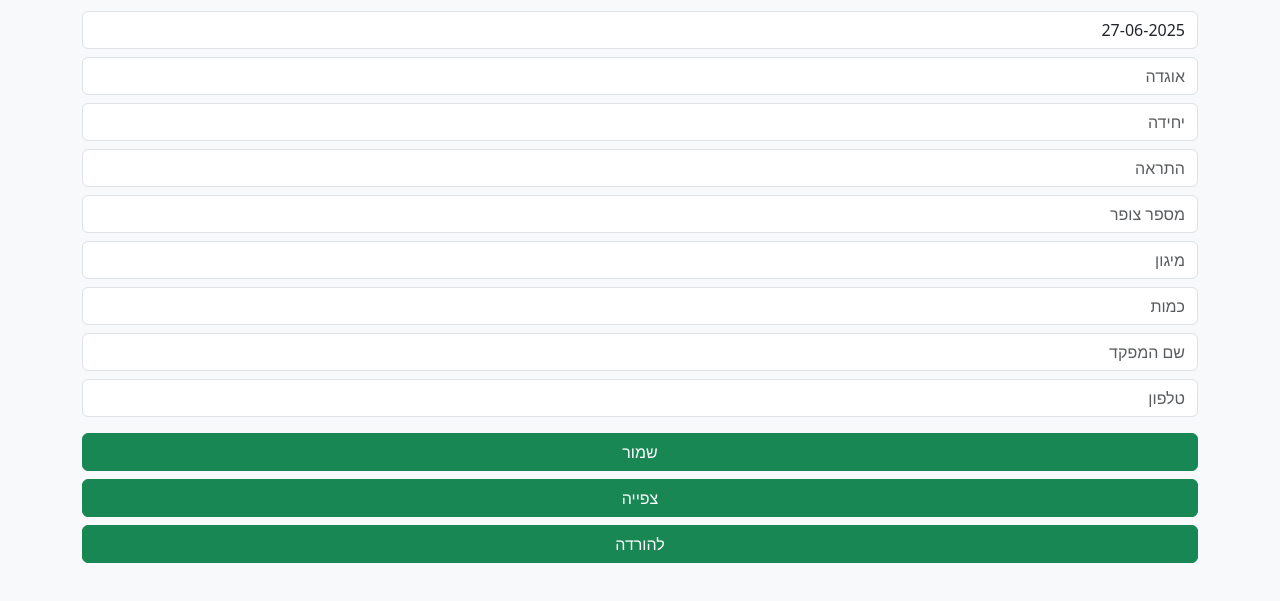
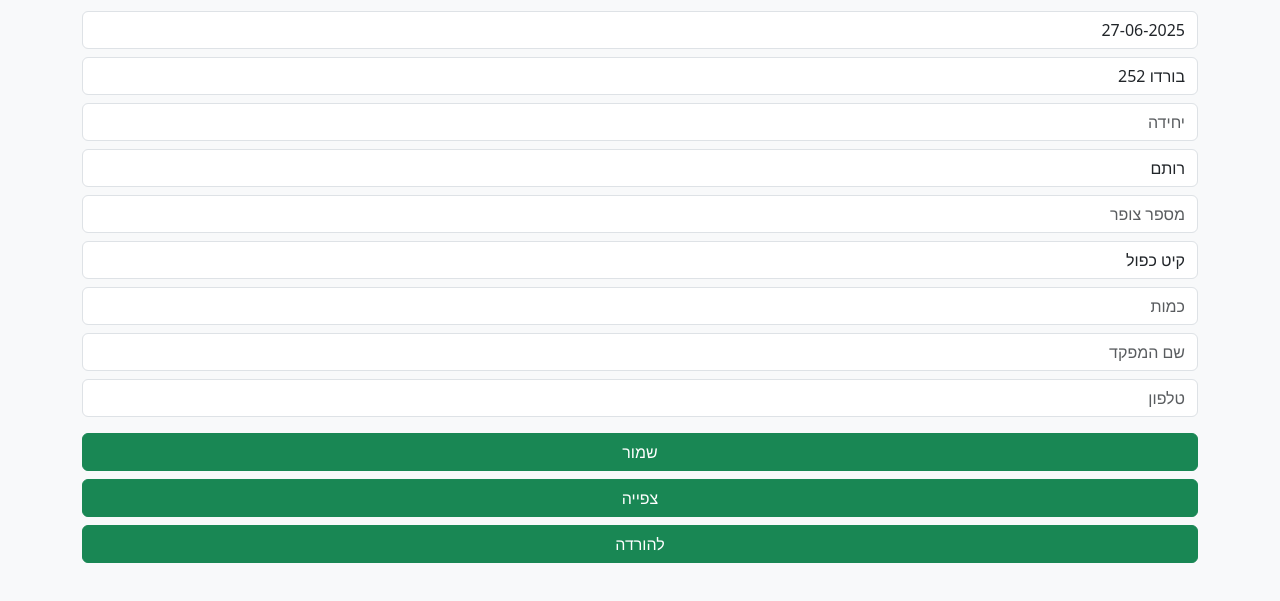
Before and after one commit to YamKabakov/RapidReport, a plain HTML site: page index.html in a window 1280 px wide. Shown: the part 77-678 px from the top of the page. Drawn offline with nearby package versions, Linux system fonts and the light colour scheme.

Commit message:
dropdown

```diff
--- a/index.html
+++ b/index.html
@@ -20,11 +20,33 @@
       <h1 class="text-center mb-3" style="color: green; font-weight: bold;">RAPIDREPORT📝</h1>
       <form id="reportForm" class="mb-3">
         <input class="form-control mb-2" placeholder="תאריך" id="תאריך" />
-        <input class="form-control mb-2" placeholder="אוגדה" id="אוגדה" />
+        <select class="form-control mb-2" id="אוגדה">
+        <option>בורדו 252</option>
+        <option>36 סגול</option>
+        <option>98 ורוד</option>
+        <option>99 תכלת</option>
+        <option>162 ירוק בהיר</option>
+        <option>143 כתום</option>
+        </select>
         <input class="form-control mb-2" placeholder="יחידה" id="יחידה" />
-        <input class="form-control mb-2" placeholder="התראה" id="התראה" />
+        <select class="form-control mb-2" id="התראה">
+        <option>רותם</option>
+        <option>ברק</option>
+        <option>נוגה</option>
+        <option>רעם</option>
+        <option>רוני</option>
+        <option>צופר קבע</option>
+        <option>נופר</option>
+        </select>
         <input class="form-control mb-2" placeholder="מספר צופר" id="מספר צופר" />
-        <input class="form-control mb-2" placeholder="מיגון" id="מיגון" />
+        <select class="form-control mb-2" id="מיגון">
+        <option>קיט כפול</option>
+        <option>קיט בודד</option>
+        <option>רחבעם</option>
+        <option>יונתן</option>
+        <option>מובל מים</option>
+        <option>(בחירת כמות)</option>
+        </select>
         <input class="form-control mb-2" placeholder="כמות" id="כמות" />
         <input class="form-control mb-2" placeholder="שם המפקד" id="שם המפקד" />
         <input class="form-control mb-3" placeholder="טלפון" id="טלפון" />
```
